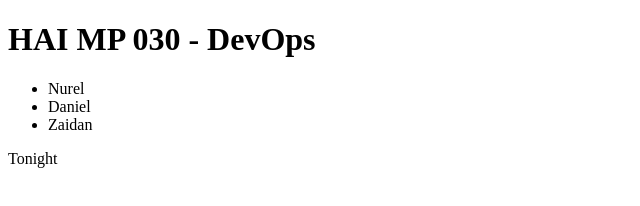
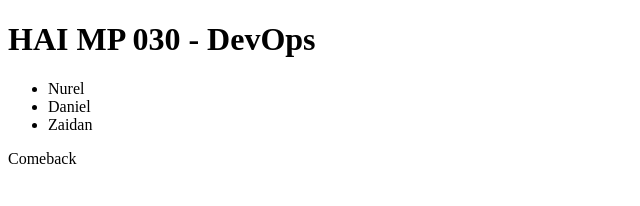
Before and after one commit to nurelhhh/express-docker, a website: page app/index.html in a window 1280 px wide. Shown: the full height of the page, 0-640 px from the left. Drawn offline with Linux system fonts and the light colour scheme.

Commit message:
Update tagline again

```diff
--- a/app/index.html
+++ b/app/index.html
@@ -15,6 +15,6 @@
             <li>Zaidan</li>
         </ul>
     </div>
-    <p>Tonight</p>
+    <p>Comeback</p>
 </body>
 </html>
```
